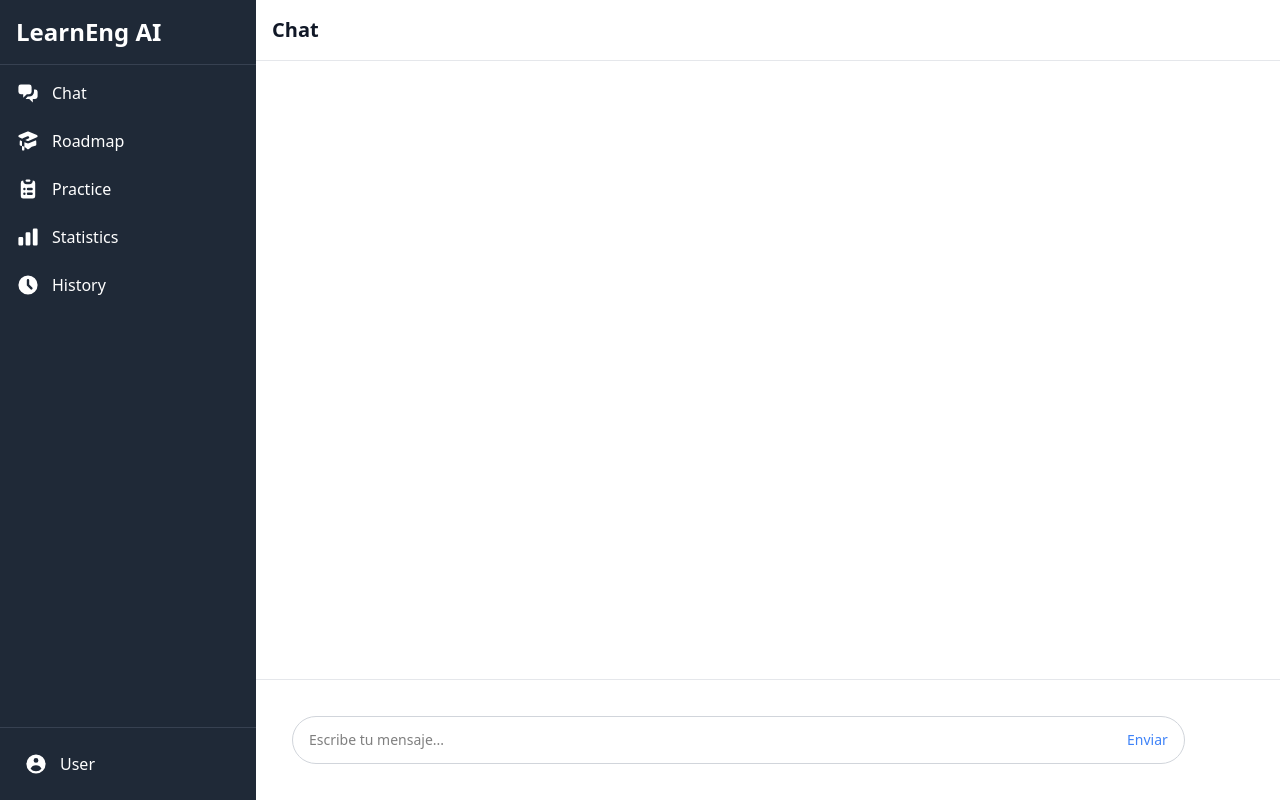
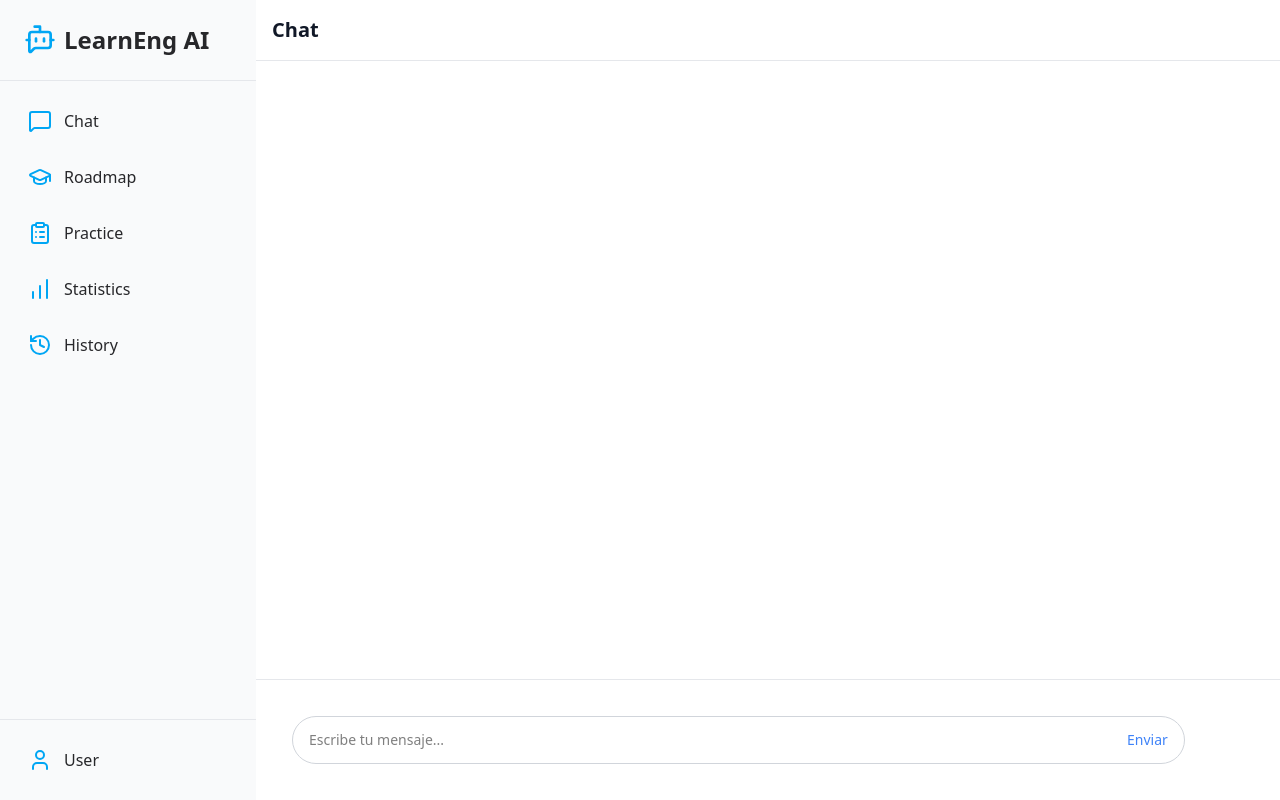
Before and after one commit to RodrigoAlexander7/learn-eng-ai-app, a Next.js app in the folder frontend/: page /chat in a window 1280 px wide. Built offline with nearby package versions, Linux system fonts and the light colour scheme.

Commit message:
feat(styles): imporving sidebar

```diff
--- a/frontend/src/components/AppSidebar.tsx
+++ b/frontend/src/components/AppSidebar.tsx
@@ -1,37 +1,64 @@
-import { HiChartBar, HiChatAlt2, HiClipboardList, HiAcademicCap, HiClock, HiUserCircle } from "react-icons/hi";
+import {
+  BarChart,
+  MessageSquare,
+  ClipboardList,
+  GraduationCap,
+  History,
+  User,
+  BotMessageSquare
+} from "lucide-react";
 import Link from "next/link";
 
 export function AppSidebar() {
   return (
-    <aside className="w-64 bg-gray-800 text-white flex flex-col h-screen">
-      <div className="p-4 border-b border-gray-700">
+    <aside className="w-64 bg-gray-50 text-zinc-800 dark:bg-zinc-900 dark:text-gray-200 flex flex-col h-screen">
+      <div className="p-6 border-b border-gray-200 dark:border-zinc-800 flex items-center gap-2">
+        <BotMessageSquare size={32} className="text-sky-500" />
         <h1 className="text-2xl font-bold">LearnEng AI</h1>
       </div>
-      <nav className="flex-1 p-2 space-y-2">
-        <Link href="/chat" className="flex items-center p-2 text-base font-normal text-white rounded-lg hover:bg-gray-700">
-          <HiChatAlt2 className="w-6 h-6" />
+      <nav className="flex-1 p-4 space-y-2">
+        <Link
+          href="/chat"
+          className="flex items-center p-3 text-base font-medium rounded-lg hover:bg-gray-200 dark:hover:bg-zinc-800 transition-colors"
+        >
+          <MessageSquare className="w-6 h-6 text-sky-500" />
           <span className="ml-3">Chat</span>
         </Link>
-        <Link href="/roadmap" className="flex items-center p-2 text-base font-normal text-white rounded-lg hover:bg-gray-700">
-          <HiAcademicCap className="w-6 h-6" />
+        <Link
+          href="/roadmap"
+          className="flex items-center p-3 text-base font-medium rounded-lg hover:bg-gray-200 dark:hover:bg-zinc-800 transition-colors"
+        >
+          <GraduationCap className="w-6 h-6 text-sky-500" />
           <span className="ml-3">Roadmap</span>
         </Link>
-        <Link href="/practice" className="flex items-center p-2 text-base font-normal text-white rounded-lg hover:bg-gray-700">
-          <HiClipboardList className="w-6 h-6" />
+        <Link
+          href="/practice"
+          className="flex items-center p-3 text-base font-medium rounded-lg hover:bg-gray-200 dark:hover:bg-zinc-800 transition-colors"
+        >
+          <ClipboardList className="w-6 h-6 text-sky-500" />
           <span className="ml-3">Practice</span>
         </Link>
-        <Link href="/stats" className="flex items-center p-2 text-base font-normal text-white rounded-lg hover:bg-gray-700">
-          <HiChartBar className="w-6 h-6" />
+        <Link
+          href="/stats"
+          className="flex items-center p-3 text-base font-medium rounded-lg hover:bg-gray-200 dark:hover:bg-zinc-800 transition-colors"
+        >
+          <BarChart className="w-6 h-6 text-sky-500" />
           <span className="ml-3">Statistics</span>
         </Link>
-        <Link href="/history" className="flex items-center p-2 text-base font-normal text-white rounded-lg hover:bg-gray-700">
-          <HiClock className="w-6 h-6" />
+        <Link
+          href="/history"
+          className="flex items-center p-3 text-base font-medium rounded-lg hover:bg-gray-200 dark:hover:bg-zinc-800 transition-colors"
+        >
+          <History className="w-6 h-6 text-sky-500" />
           <span className="ml-3">History</span>
         </Link>
       </nav>
-      <div className="p-4 border-t border-gray-700">
-        <Link href="/profile" className="flex items-center p-2 text-base font-normal text-white rounded-lg hover:bg-gray-700">
-          <HiUserCircle className="w-6 h-6" />
+      <div className="p-4 border-t border-gray-200 dark:border-zinc-800">
+        <Link
+          href="/profile"
+          className="flex items-center p-3 text-base font-medium rounded-lg hover:bg-gray-200 dark:hover:bg-zinc-800 transition-colors"
+        >
+          <User className="w-6 h-6 text-sky-500" />
           <span className="ml-3">User</span>
         </Link>
       </div>
```
